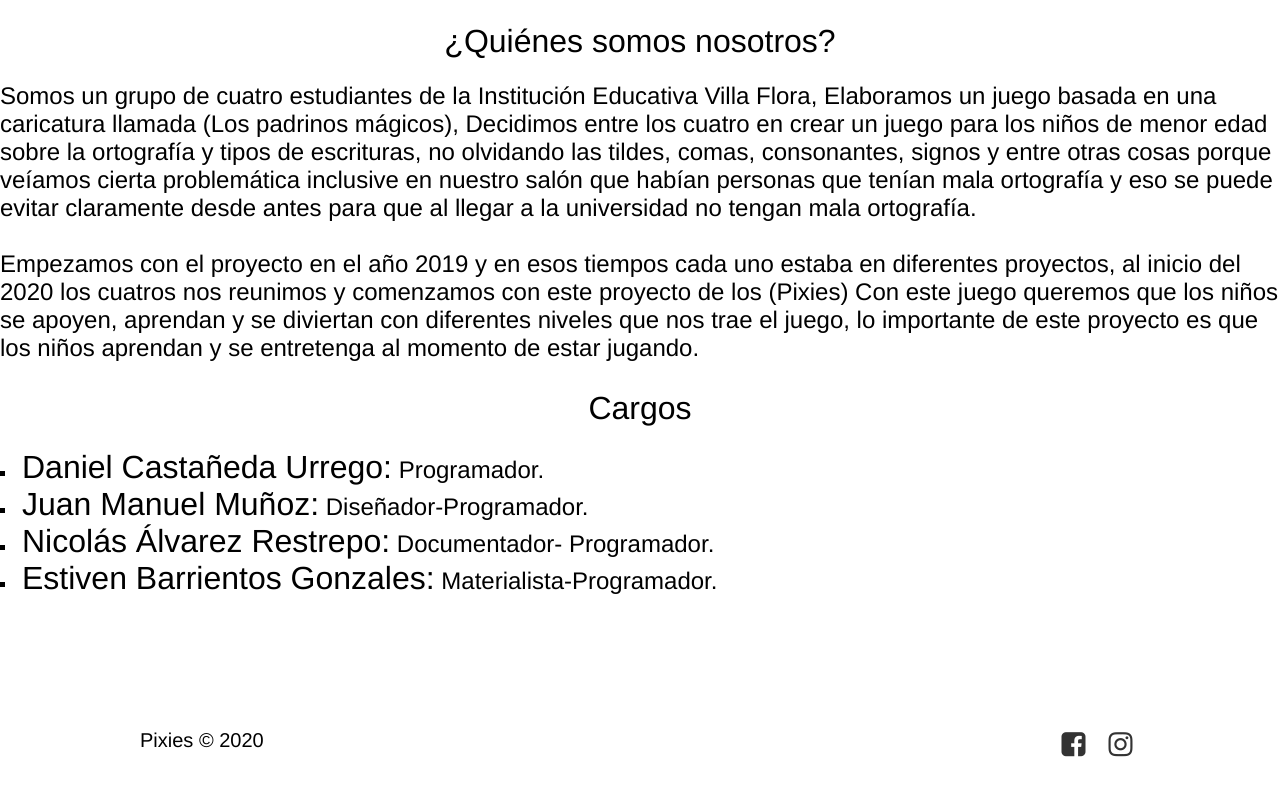
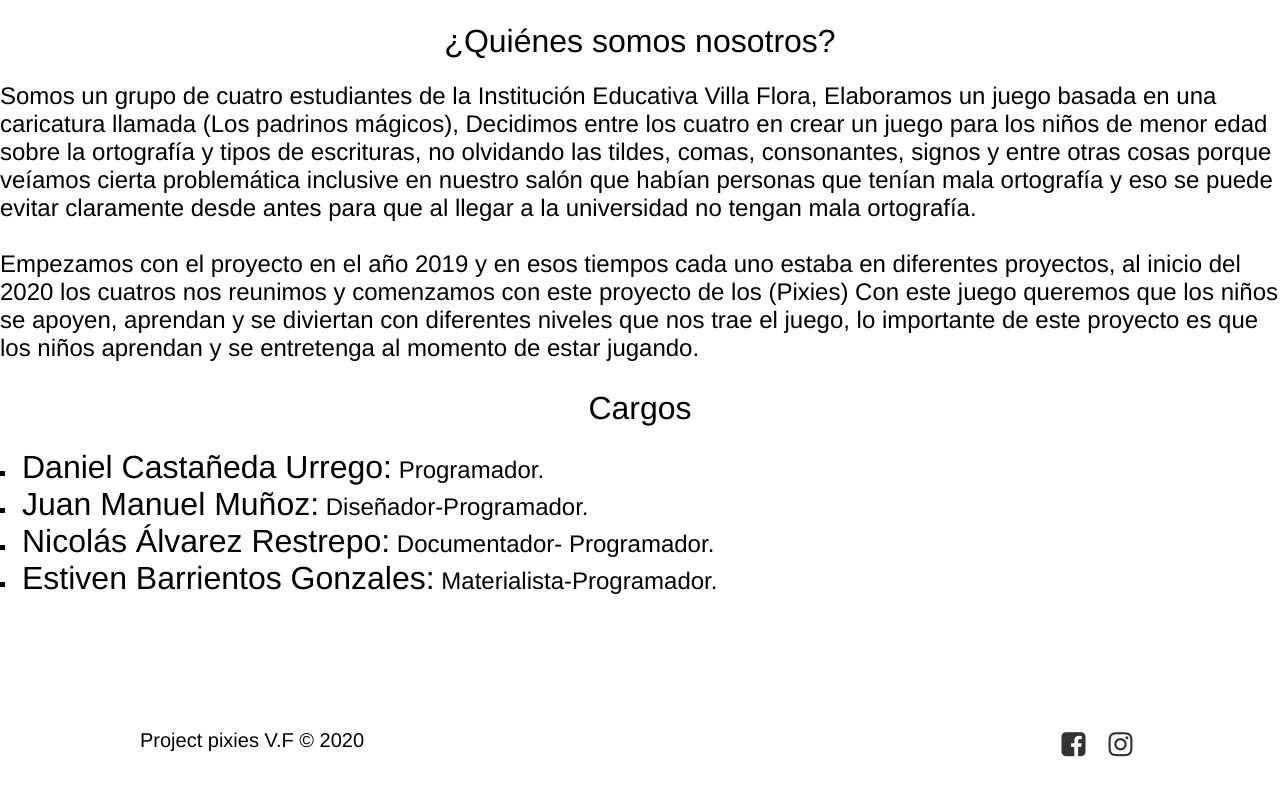
Before and after one commit to MILLERxJ1/Pixxxcies, a plain HTML site: page SobreNosotros.html in a window 1280 px wide. Shown: the part 452-1238 px from the top of the page. Drawn offline with nearby package versions, Linux system fonts and the light colour scheme.

Commit message:
Update SobreNosotros.html

```diff
--- a/SobreNosotros.html
+++ b/SobreNosotros.html
@@ -48,7 +48,7 @@
 
 <footer>
 	<div class="contenedor">
-		<p class="copy">Pixies &copy; 2020</p>
+		<p class="copy">Project pixies V.F &copy; 2020</p>
 		<div class="sociales">
 			<a class="icon-facebook-squared" href="#"></a>
 			<a class="icon-instagram" href="https://www.instagram.com/pixies_aw_game/?hl=es-la"></a>
```
